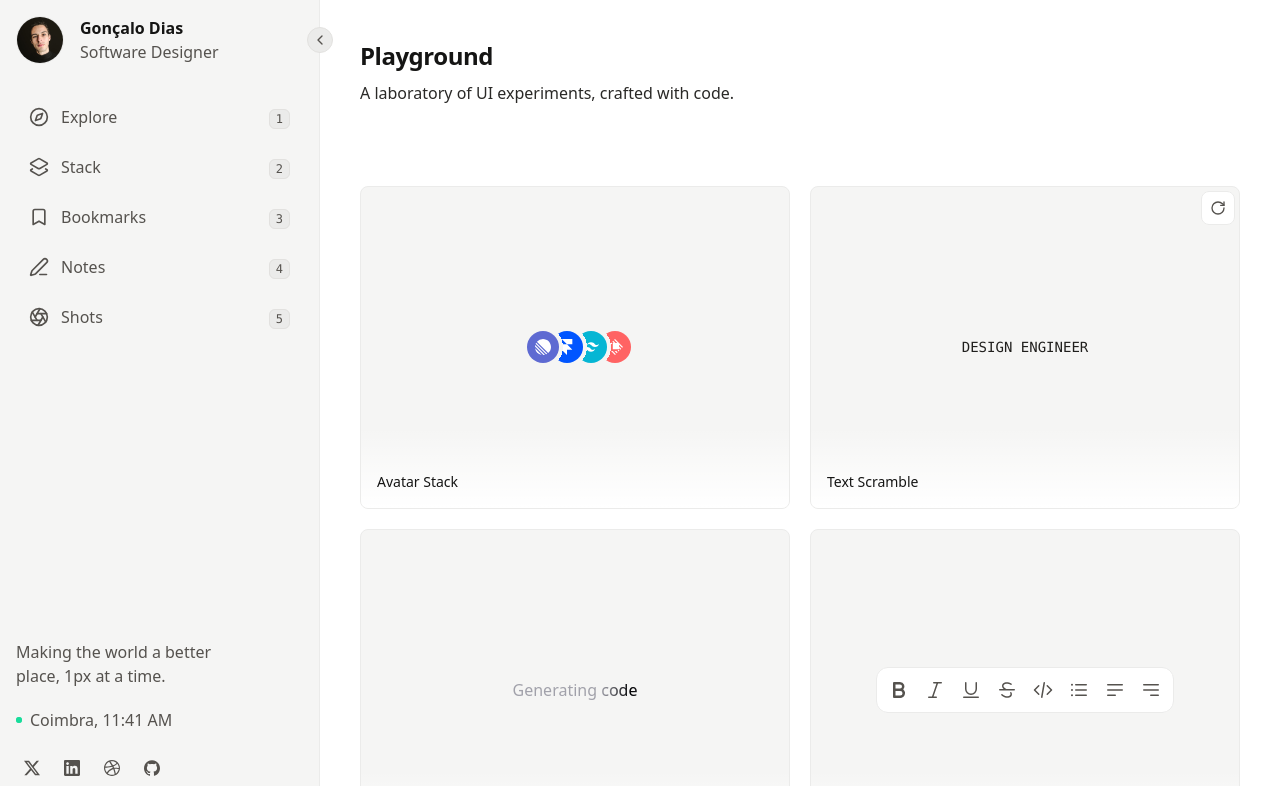
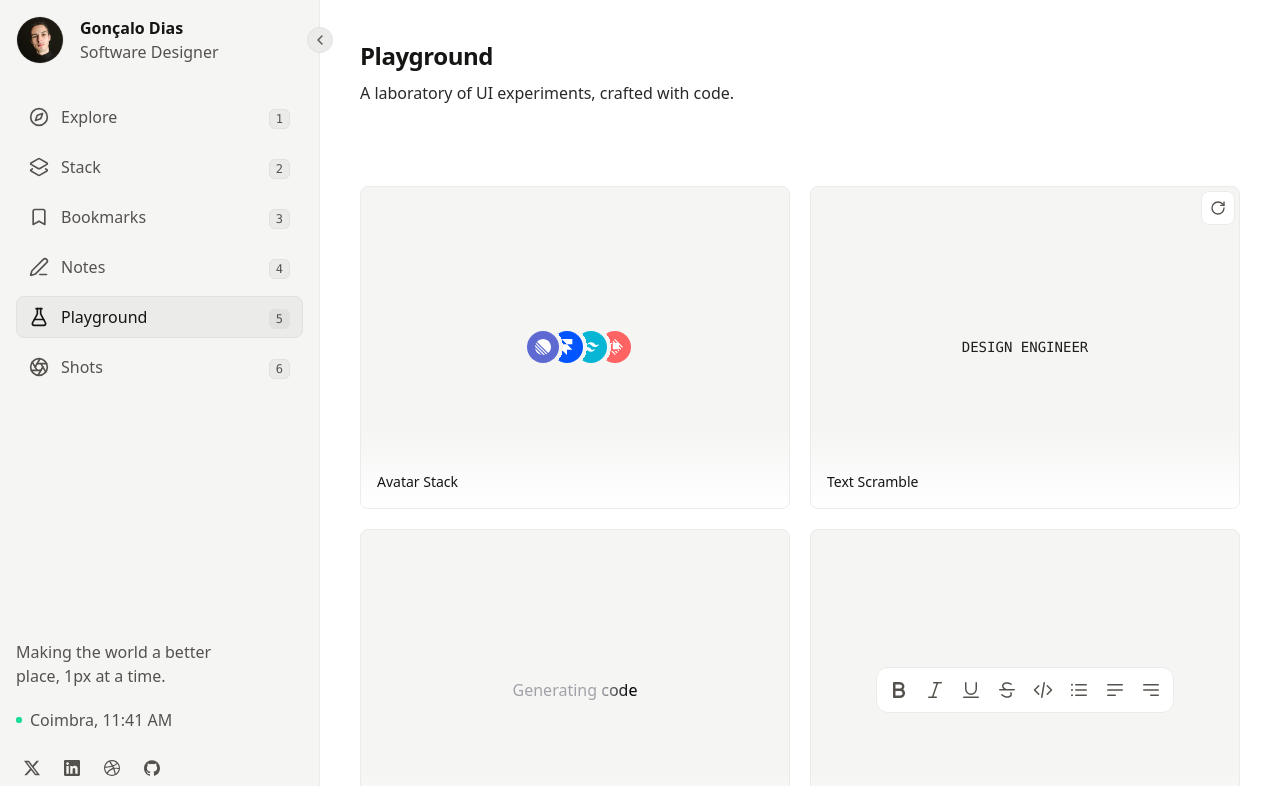
Before and after one commit to zalodias/zalodias, a Next.js app: page /playground in a window 1280 px wide. Shown: the top 786 px of the page. Built offline with nearby package versions, Linux system fonts and the light colour scheme.

Commit message:
✨ Add playground page link to navigation

```diff
--- a/data/navigation.tsx
+++ b/data/navigation.tsx
@@ -1,4 +1,11 @@
-import { Aperture, Bookmark, Compass, Layers2, PenLine } from 'lucide-react';
+import {
+  Aperture,
+  Bookmark,
+  Compass,
+  FlaskConical,
+  Layers2,
+  PenLine,
+} from 'lucide-react';
 
 export interface NavigationItem {
   path: string;
@@ -28,9 +35,15 @@ export const navigation: NavigationItem[] = [
     shortcut: '4',
   },
   {
+    path: '/playground',
+    label: 'Playground',
+    icon: <FlaskConical width={20} />,
+    shortcut: '5',
+  },
+  {
     path: '/shots',
     label: 'Shots',
     icon: <Aperture width={20} />,
-    shortcut: '5',
+    shortcut: '6',
   },
 ];
```
